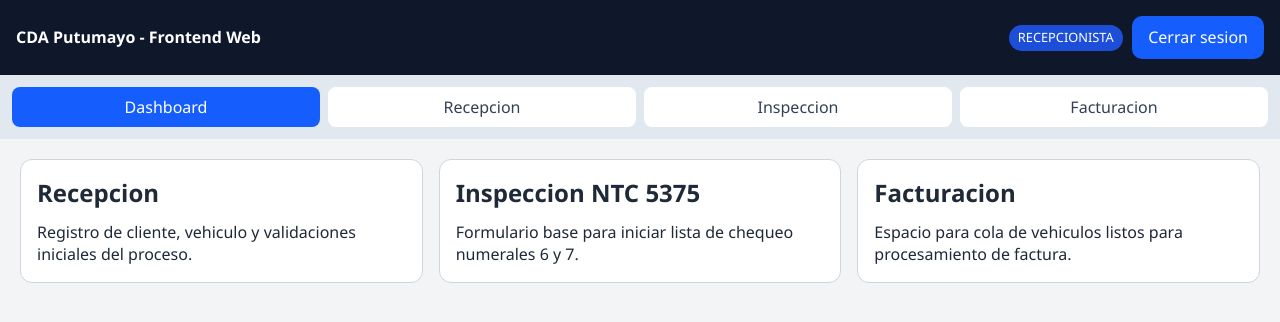
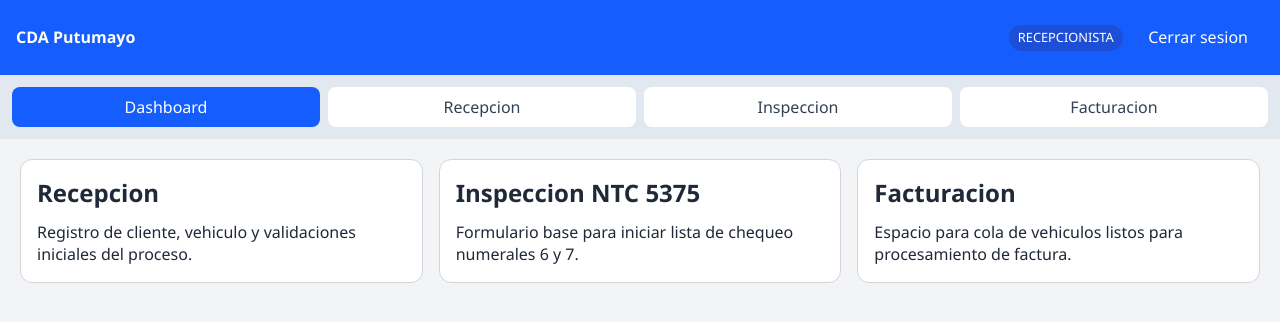
Before and after one commit to CDA-SYSTEM/FRONTEND_CDA, a React (Vite) app: page /login in a window 1280 px wide. Both pictures are taken after typing "name@example.com", "Sample123" into the empty fields and a click on the button "Ingresar". Shown: the top 322 px of the page. Built offline with nearby package versions, Linux system fonts and the light colour scheme.

Commit message:
se  cambio el color al navbar y se cambio el texto de  cda putumayo  web a cda putumayo

```diff
--- a/src/index.css
+++ b/src/index.css
@@ -70,7 +70,7 @@ label span {
   align-items: center;
   gap: 0.75rem;
   padding: 1rem;
-  background: #0f172a;
+  background: #155DFC;
   color: #fff;
 }
 
--- a/src/shared/layout/AppLayout.tsx
+++ b/src/shared/layout/AppLayout.tsx
@@ -15,7 +15,7 @@ export function AppLayout() {
   return (
     <div className="app-shell">
       <header className="topbar">
-        <strong>CDA Putumayo - Frontend Web</strong>
+        <strong>CDA Putumayo</strong>
         <div>
           <span className="badge">{user?.role ?? 'SIN ROL'}</span>
           <button onClick={logout}>Cerrar sesion</button>
```
